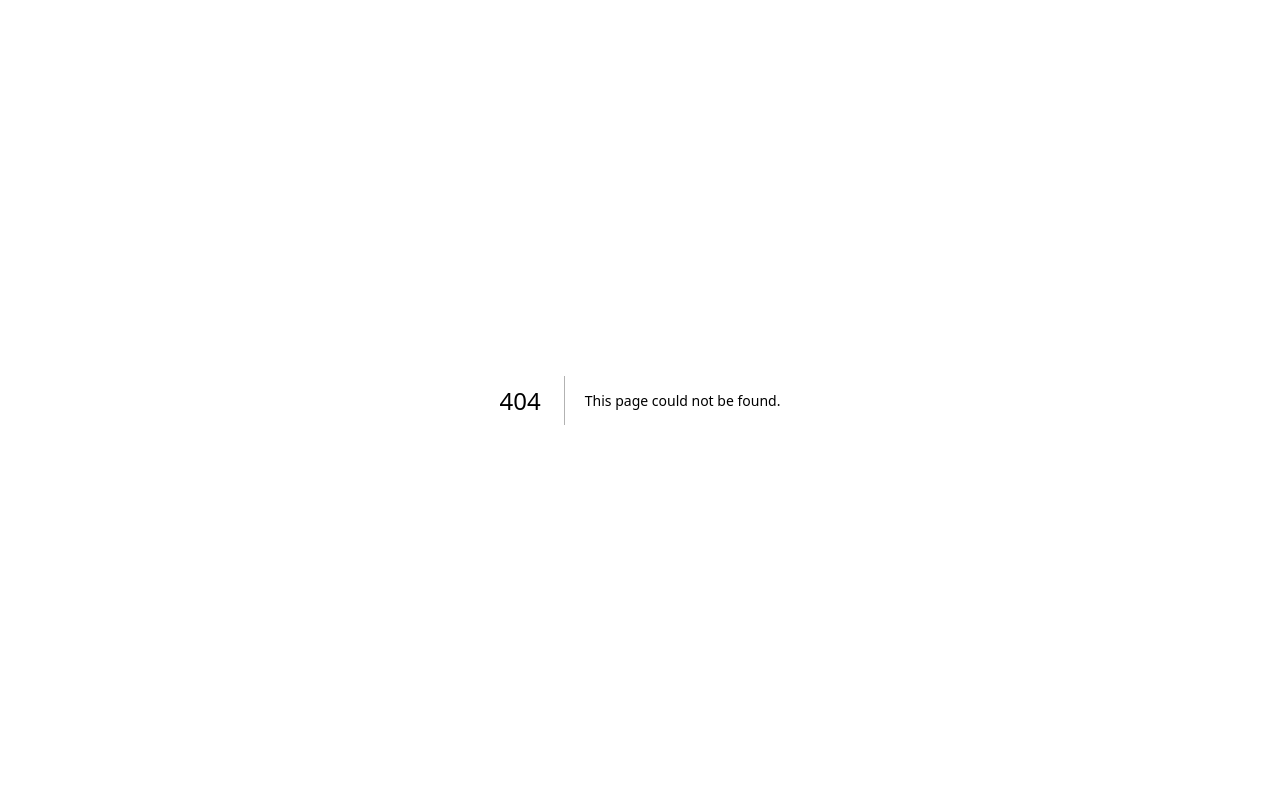
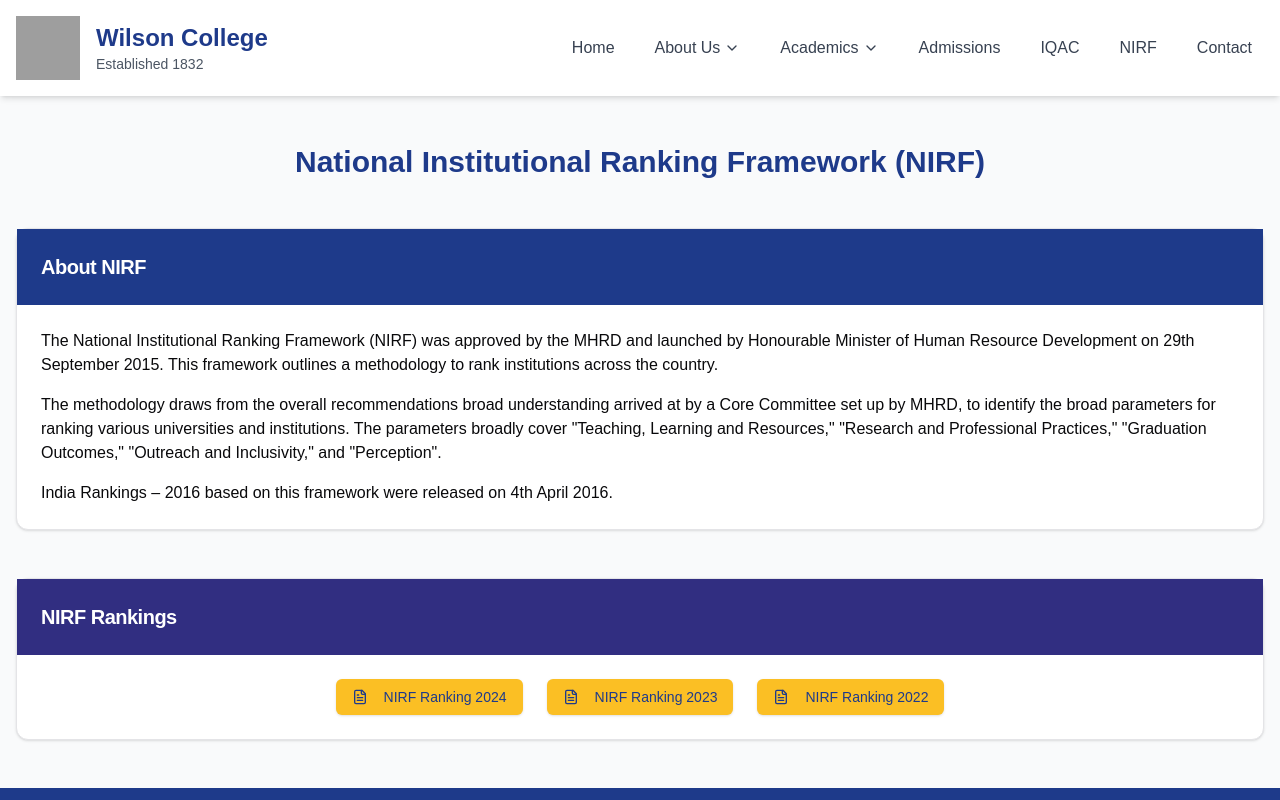
Before and after one commit to jaykumargori/wilson-college, a Next.js app: page /nirf in a window 1280 px wide. Before the commit this address had no page. Shown: the top 800 px of the page. Built offline with nearby package versions, Linux system fonts and the light colour scheme; grey boxes are pictures that could not be loaded.

Commit message:
added nirf page

```diff
--- /dev/null
+++ b/app/nirf/page.tsx
@@ -0,0 +1,69 @@
+"use client"
+
+import React from 'react'
+import { Card, CardContent, CardHeader, CardTitle } from "@/components/ui/card"
+import { Button } from "@/components/ui/button"
+import { FileText } from 'lucide-react'
+import Link from 'next/link'
+import { Navbar } from '@/components/navbar'
+import { Footer } from '@/components/footer'
+
+const NIRFPage = () => {
+    const nirfData = [
+        { year: "2024", url: "https://www.wilsoncollege.edu/NIRF/WilsonCollegeChowpattyNIRF2024.pdf" },
+        { year: "2023", url: "https://www.wilsoncollege.edu/NIRF/NIRF-2023.pdf" },
+        { year: "2022", url: "https://www.wilsoncollege.edu/NIRF/WilsonCollegeChowpattyMumbai2022.pdf" },
+    ]
+
+    return (
+        <>
+            <Navbar />
+            <div className="bg-gray-50 py-12">
+                <div className="container mx-auto px-4 space-y-12">
+                    <h1 className="text-3xl font-bold text-blue-900 mb-8 text-center">National Institutional Ranking Framework (NIRF)</h1>
+
+                    <Card>
+                        <CardHeader className="bg-blue-900 text-white">
+                            <CardTitle className="text-xl">About NIRF</CardTitle>
+                        </CardHeader>
+                        <CardContent className="p-6">
+                            <p className="mb-4">
+                                The National Institutional Ranking Framework (NIRF) was approved by the MHRD and launched by Honourable Minister of Human Resource Development on 29th September 2015. This framework outlines a methodology to rank institutions across the country.
+                            </p>
+                            <p className="mb-4">
+                                The methodology draws from the overall recommendations broad understanding arrived at by a Core Committee set up by MHRD, to identify the broad parameters for ranking various universities and institutions. The parameters broadly cover "Teaching, Learning and Resources," "Research and Professional Practices," "Graduation Outcomes," "Outreach and Inclusivity," and "Perception".
+                            </p>
+                            <p>
+                                India Rankings – 2016 based on this framework were released on 4th April 2016.
+                            </p>
+                        </CardContent>
+                    </Card>
+
+                    <Card>
+                        <CardHeader className="bg-indigo-900 text-white">
+                            <CardTitle className="text-xl">NIRF Rankings</CardTitle>
+                        </CardHeader>
+                        <CardContent className="p-6">
+                            <div className="flex flex-wrap justify-center gap-6">
+                                {nirfData.map((ranking, index) => (
+                                    <Button
+                                        key={index}
+                                        asChild
+                                        className="bg-amber-400 text-blue-900 hover:bg-amber-500"
+                                    >
+                                        <Link href={ranking.url} target="_blank" rel="noopener noreferrer">
+                                            <FileText className="mr-2 h-4 w-4" /> NIRF Ranking {ranking.year}
+                                        </Link>
+                                    </Button>
+                                ))}
+                            </div>
+                        </CardContent>
+                    </Card>
+                </div>
+            </div>
+            <Footer />
+        </>
+    )
+}
+
+export default NIRFPage
--- a/components/footer.tsx
+++ b/components/footer.tsx
@@ -27,6 +27,7 @@
               <Link href="/academics" className="block hover:text-amber-400 transition-colors duration-300">Academics</Link>
               <Link href="/admissions" className="block hover:text-amber-400 transition-colors duration-300">Admissions</Link>
               <Link href="/iqac" className="block hover:text-amber-400 transition-colors duration-300">IQAC</Link>
+              <Link href="/nirf" className="block hover:text-amber-400 transition-colors duration-300">NIRF</Link>
             </nav>
           </div>
           <div>
--- a/components/navbar.tsx
+++ b/components/navbar.tsx
@@ -72,7 +72,7 @@
   },
   { title: "Admissions", href: "/admissions" },
   { title: "IQAC", href: "/iqac" },
-  { title: "Campus Life", href: "/campus-life" },
+  { title: "NIRF", href: "/nirf" },
   { title: "Contact", href: "/contact" },
 ]
 
```
Also changed, not shown: 1 other file (tests, documents, lock files or other folders).
